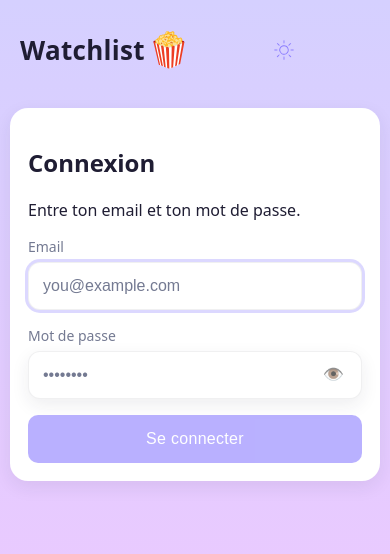
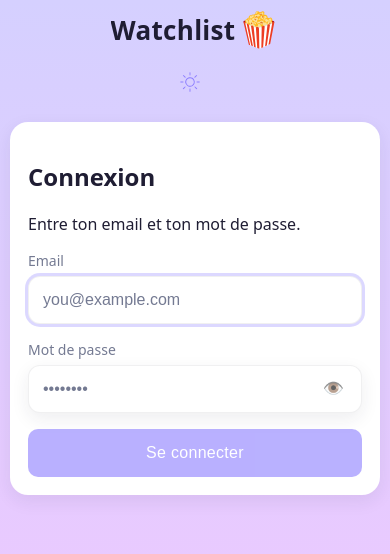
Before and after one commit to TomBarthelemy/watchlist, an Angular app: page / in a window 390 px wide. Shown: the top 554 px of the page. Built offline with nearby package versions, Linux system fonts and the light colour scheme.

Commit message:
fix budget + fix header pour small screen

```diff
--- a/angular.json
+++ b/angular.json
@@ -35,13 +35,13 @@
               "budgets": [
                 {
                   "type": "initial",
-                  "maximumWarning": "500kB",
-                  "maximumError": "1MB"
+                  "maximumWarning": "2MB",
+                  "maximumError": "4MB"
                 },
                 {
                   "type": "anyComponentStyle",
-                  "maximumWarning": "2kB",
-                  "maximumError": "4kB"
+                  "maximumWarning": "5kB",
+                  "maximumError": "10kB"
                 }
               ],
               "outputHashing": "all"
--- a/src/app/app.component.scss
+++ b/src/app/app.component.scss
@@ -17,6 +17,8 @@
   margin-bottom: 16px;
   display: flex;
   gap: 12px;
+  row-gap: 8px;
+  flex-wrap: wrap;
   align-items: center;
   justify-content: space-between;
   background: linear-gradient(var(--bg), var(--bg));
@@ -37,6 +39,7 @@
   .brand {
     display: flex;
     align-items: flex-end;
+    min-width: 0;
   }
 
   .brand-title {
@@ -44,6 +47,10 @@
     font-size: var(--fs-xxl);
     letter-spacing: 0.3px;
     font-weight: 700;
+    white-space: nowrap;
+    overflow: hidden;
+    text-overflow: ellipsis;
+    max-width: 100%;
   }
 
   .brand-icon {
@@ -54,9 +61,13 @@
   }
 
   .right {
+    min-width: 0;
+    flex: 1 1 auto; /* prend l'espace restant, mais peut shrink */
     display: flex;
     align-items: center;
-    gap: 12px;
+    justify-content: flex-end;
+    gap: 8px;
+    flex-wrap: nowrap;
 
     .btn--logout,
     .btn--theme {
@@ -113,6 +124,29 @@
       transform: scale(1.1);
       opacity: 0.8;
     }
+
+    /* La liste de présence ne doit jamais pousser les actions hors écran */
+    .header .right .presence {
+      order: 0;
+      flex: 1 1 auto; /* occupe le “milieu” */
+      min-width: 0;
+      overflow-x: auto; /* si ça déborde, ça scrolle horizontalement */
+      white-space: nowrap; /* garde les chips sur une ligne */
+      -webkit-overflow-scrolling: touch;
+    }
+
+    /* Les actions restent toujours visibles */
+    .header .right .theme,
+    .header .right .user {
+      order: 1;
+      flex: 0 0 auto; /* ne rétrécissent pas, restent à l'écran */
+    }
+
+    /* Icônes : évite qu'elles rapetissent/ disparaissent */
+    .header .right .btn--logout,
+    .header .right .btn--theme {
+      flex: 0 0 auto;
+    }
   }
 }
 
@@ -134,8 +168,8 @@
   .header {
     align-items: flex-start;
     gap: 10px;
-    padding: 10px 0 16px 10px;
-    margin-bottom: 12px;
+    padding: 10px;
+    margin-bottom: 0;
 
     .brand {
       justify-content: flex-start;
@@ -176,10 +210,11 @@
 /* Téléphones (≤480px) */
 @media (max-width: 480px) {
   .container {
-    padding: 16px 10px 32px;
+    padding: 0 10px 32px;
   }
 
   .header {
+    justify-content: space-between;
     align-items: center;
     text-align: center;
     gap: 8px;
@@ -187,10 +222,14 @@
     .brand {
       align-items: center;
       gap: 4px;
+      display: flex;
+      width: 100%;
+      justify-content: center;
     }
 
     .brand-title {
       font-size: clamp(20px, 7vw, 26px);
+      max-width: 75vw;
     }
 
     .brand-icon {
@@ -201,8 +240,8 @@
     }
 
     .right {
+      width: 100%;
       justify-content: center;
-      gap: 8px;
 
       .btn--logout,
       .btn--theme {
```
